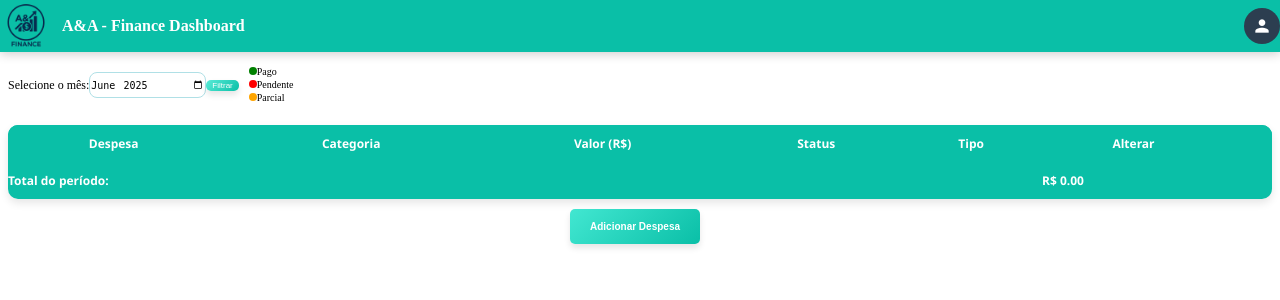
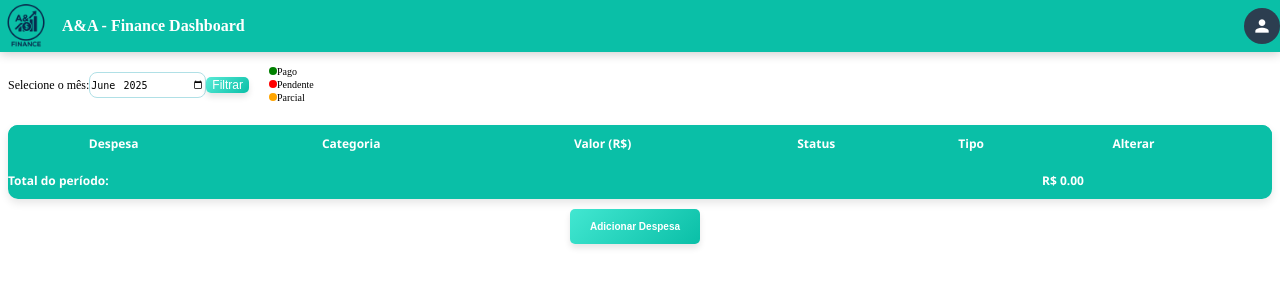
Before and after one commit to AbnerGomes/my-finances-app, a Flask app: page /despesas in a window 1280 px wide. Shown: the top 300 px of the page. Run offline with Flask 3, Linux system fonts and the light colour scheme; the visitor is signed in with stand-in values (Sample User, id 1); data that the repository does not hold is empty; some libraries are stand-ins or nearby versions.

Commit message:
ajuste margin despesas legenda & casal legenda 2

```diff
--- a/static/css/despesas.css
+++ b/static/css/despesas.css
@@ -128,7 +128,7 @@ input#periodo-picker:focus {
     transition: background-color 0.3s ease, transform 0.2s ease;
     box-shadow: 0px 4px 6px rgba(0, 0, 0, 0.1);
     /* font-weight: bold; */
-    font-size: 8px;
+    font-size: 12px;
     display: inline-block;
     text-align: center;
 
@@ -386,7 +386,7 @@ h2 {
     align-items: center;
     /* gap: 2px; */
     margin-bottom: 2px;
-    margin-left: 10px;
+    margin-left: 20px;
     font-size: 10px;
   }
 
@@ -426,7 +426,7 @@ h2 {
     /* align-items: center; */
     gap: 2px;
     /* margin-bottom: 2px; */
-    margin-left: 10px;
+    margin-left: 20px;
     font-size: 10px;
 }
 
```
